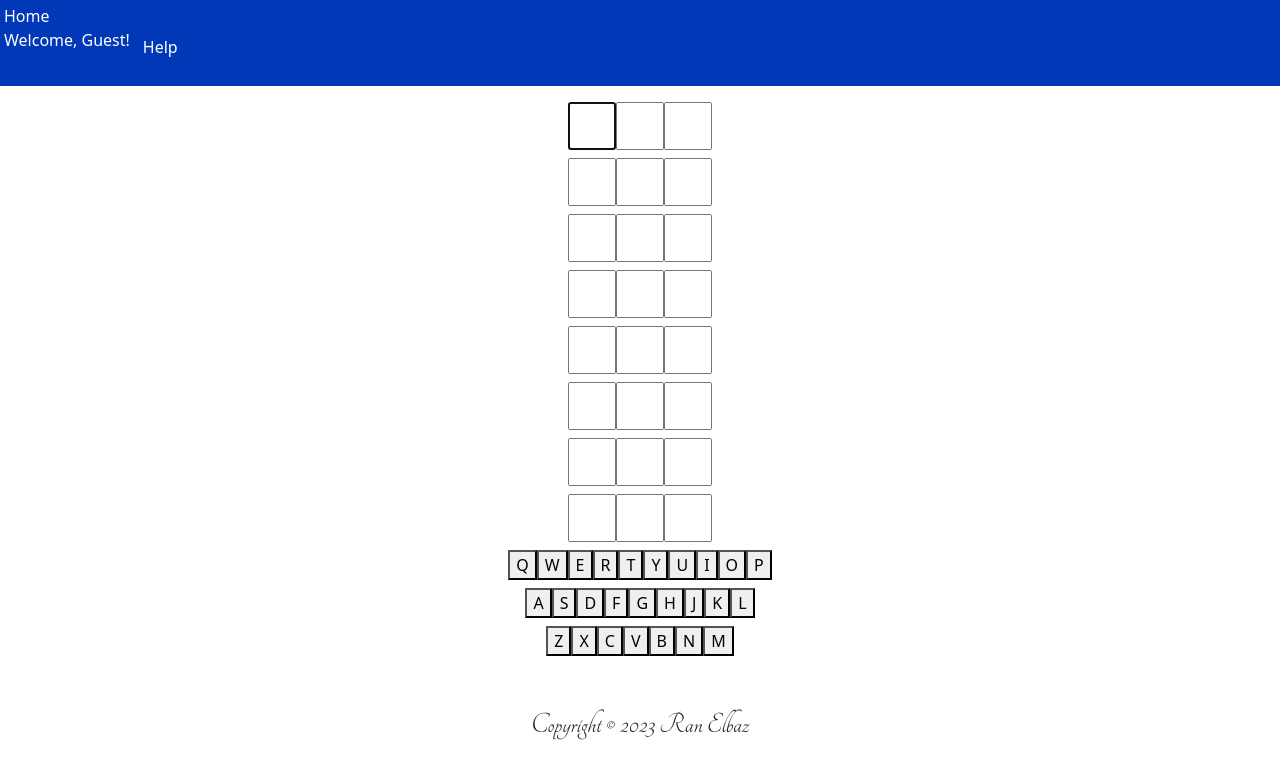
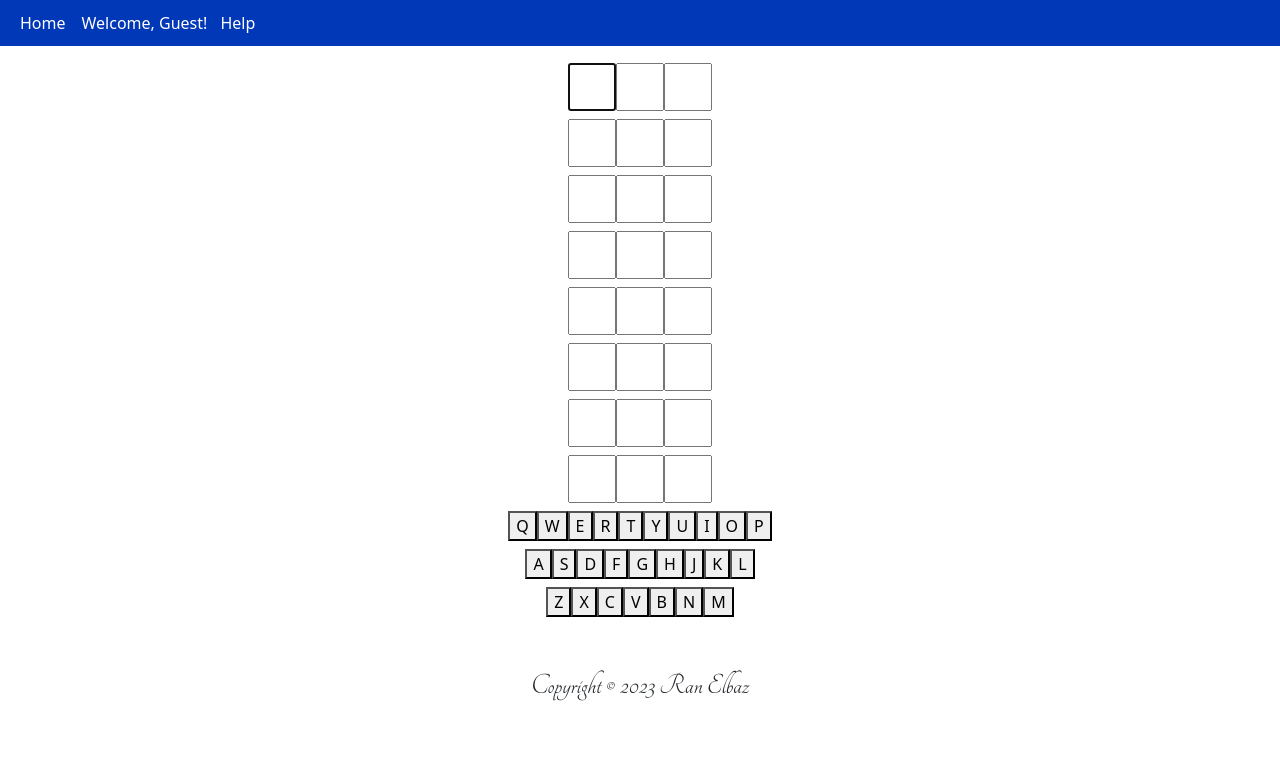
Before and after one commit to Ran-E/BestWordle-Ran, a React (Create React App) app in the folder Wordle-Client-Ran/: page /game in a window 1280 px wide. Shown: the top 778 px of the page. Built offline with nearby package versions, Linux system fonts and the light colour scheme.

Commit message:
Improve code

```diff
--- a/Wordle-Client-Ran/src/containers/Header/header.tsx
+++ b/Wordle-Client-Ran/src/containers/Header/header.tsx
@@ -1,10 +1,10 @@
 import { useState } from "react";
-import { Button, Nav } from "react-bootstrap";
+import { Button, Nav, Navbar } from "react-bootstrap";
 import { Link } from "react-router-dom";
 
 import Help from "../Help/Help";
 
-import "./headers.css";
+import "./headers.scss";
 
 const Header = () => {
   const [off, setOff] = useState(true);
@@ -15,34 +15,25 @@ const Header = () => {
   const email = localStorage.getItem("email");
 
   return (
-    <header className="p-1 mb-3 border-bottom-0">
-      <div>
-        <div>
-          <Link to="/" className="text-white  text-decoration-none">
+    <header>
+      <Nav className="text-white ml-auto align-items-center">
+        <Navbar.Brand href="/" className="left brand text-white">
           Home
-          </Link>
-
-          <Nav className="text-white">
-            <Nav.Item id="h1">Welcome, {email ? email : "Guest"}!</Nav.Item>
-            <div>
+        </Navbar.Brand>
+        <Nav.Item className="left">
+          Welcome, {email ? email : "Guest"}!
+        </Nav.Item>
         {email ? (
-                <Button
-                  variant="#0038b8"
-                  className="text-white"
-                  onClick={logOut}
-                >
+          <Button variant="#0038b8" className="text-white" onClick={logOut}>
             Logout
           </Button>
         ) : (
           ""
         )}
-            </div>
-            <Nav.Item>
+        <Nav.Item className="help">
           <Help />
         </Nav.Item>
       </Nav>
-        </div>
-      </div>
     </header>
   );
 };
--- a/Wordle-Client-Ran/src/containers/Header/headers.css
+++ /dev/null
@@ -1,3 +0,0 @@
-Header {
-  background-color: #0038b8;
-}
--- /dev/null
+++ b/Wordle-Client-Ran/src/containers/Header/headers.scss
@@ -0,0 +1,33 @@
+header {
+  display: flex;
+  align-items: center;
+  background-color: #0038b8;
+  color: white;
+  padding: 0.25rem;
+  border-bottom: 1px solid white;
+  margin-bottom: 1rem;
+  justify-content: space-between;
+
+  .left{
+    display: flex;
+    justify-content: flex-start;
+  }
+
+
+  .brand {
+    padding-inline: 1em;
+  }
+
+
+
+  .nav-item {
+      margin: 0;
+      padding: 0;
+    }
+
+  .help{
+    justify-self:flex-end;
+  }
+
+
+}
--- a/Wordle-Client-Ran/src/routes/game/game.tsx
+++ b/Wordle-Client-Ran/src/routes/game/game.tsx
@@ -1,13 +1,13 @@
 import "./game.scss";
 
-import Navbar from "../../containers/Header/header";
 import Wordle from "../../components/the game/wordle";
+import Header from "../../containers/Header/header";
 export default function Game() {
   return (
     <>
       <div>
-        <Navbar />
-        <Wordle numberOfInputs={3} numberOfLines={8} word={"abc"}  />
+        <Header />
+        <Wordle numberOfInputs={3} numberOfLines={8} word={"abc"} />
 
         {/* <Wordle word={"hello"} numberOfLines={5} numberOfInputs={5}  /> */}
       </div>
```
Lines whose indentation alone changed are shown as unchanged.
